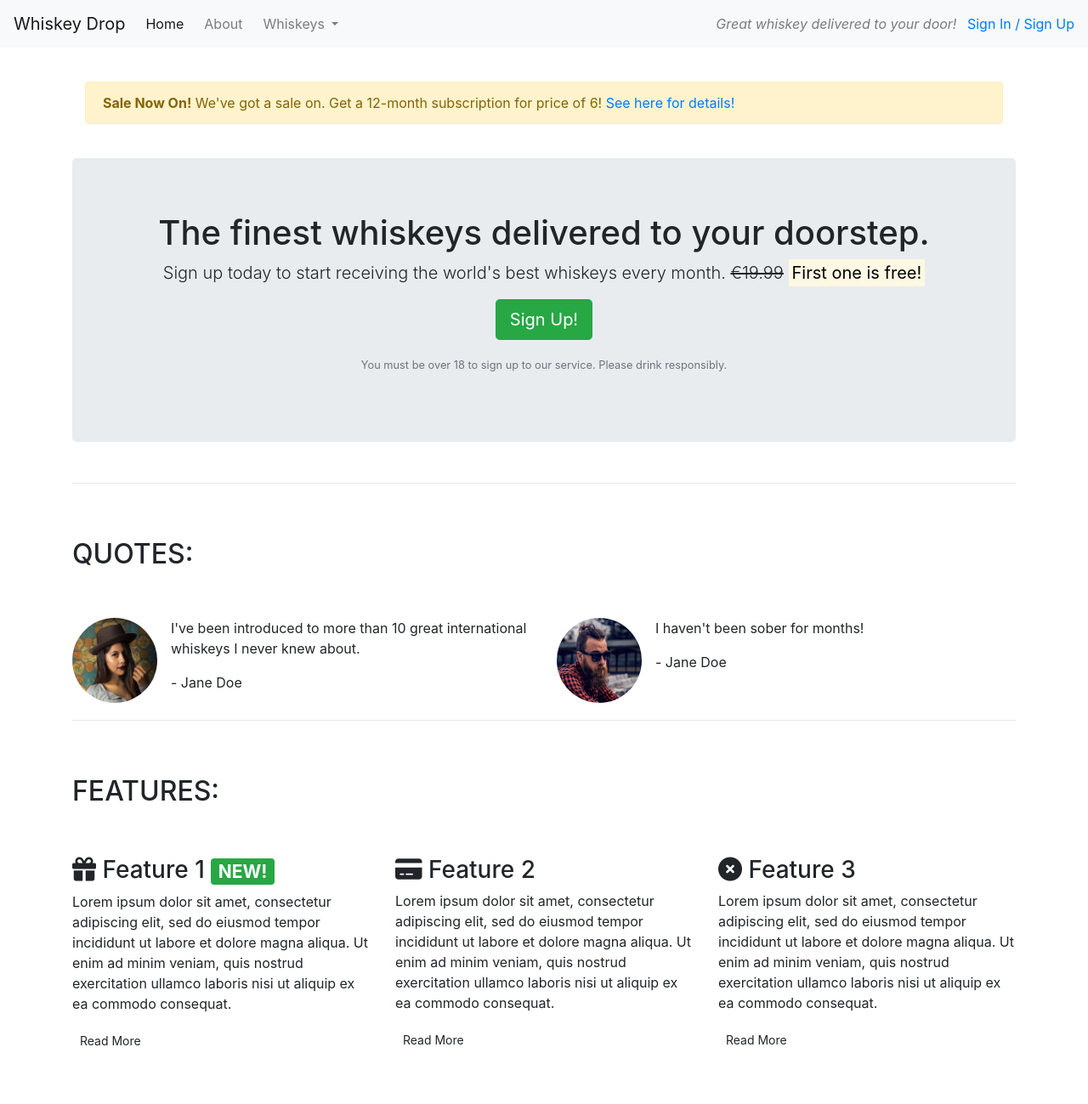
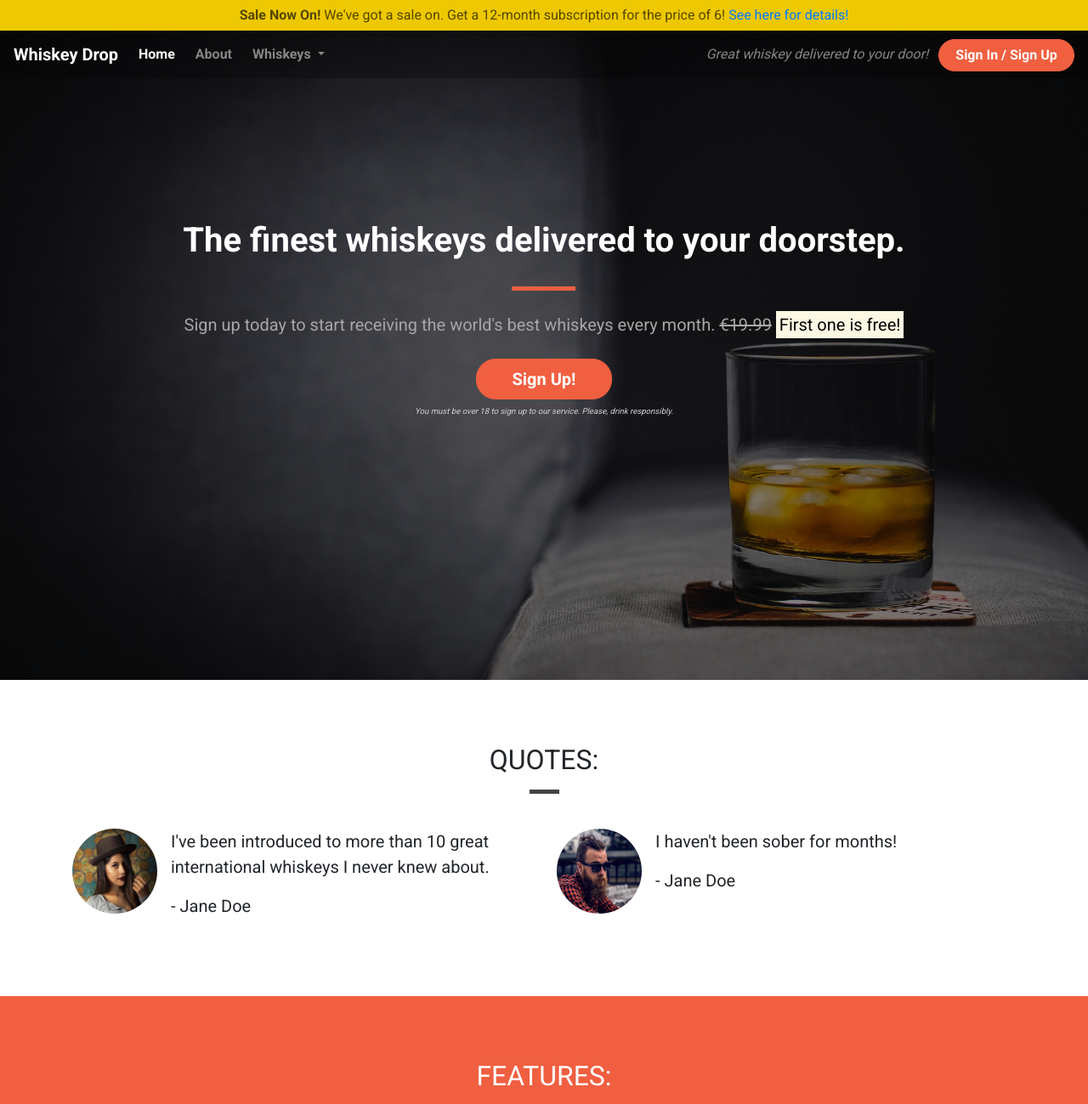
Before and after one commit to adnanmuhtadi/bootstrap, a plain HTML site: page index.html in a window 1280 px wide. Shown: the top 1299 px of the page at 85% size. Before the commit the page ends 1256 px from the top, so only its background shows below. Drawn offline with nearby package versions, Linux system fonts and the light colour scheme.

Commit message:
update for whiskey drop
updated all the files whiskey drop repos

```diff
--- /dev/null
+++ b/css/style.css
@@ -0,0 +1,202 @@
+body {
+    font-family: 'Roboto', sans-serif;
+}
+
+/* Containers */
+
+.container-wrapper {}
+
+.container-wrapper--red {
+    background-color: #f05f40;
+    color: white;
+}
+
+.alert-container {}
+
+.callout-container {
+    height: 100vh;
+
+    background: url('../images/whiskey-background.jpg') no-repeat bottom right fixed;
+    -webkit-background-size: cover;
+    -moz-background-size: cover;
+    -o-background-size: cover;
+    background-size: cover;
+
+    display: flex;
+    align-items: center;
+    justify-content: center;
+
+    position: relative;
+}
+
+.opaque-overlay {
+    position: absolute;
+    top: 0;
+    left: 0;
+    height: 100%;
+    width: 100%;
+    background-color: rgba(0, 0, 0, 0.5);
+}
+
+.content-container {
+    padding-top: 75px;
+    padding-bottom: 75px;
+}
+
+/* Navbar */
+
+.navalert-container {
+    position: absolute;
+    top: 0;
+    left: 0;
+    z-index: 1;
+    padding-left: 0;
+    padding-right: 0;
+}
+
+.navbar {
+    margin-bottom: 0;
+    width: 100%;
+    background-color: rgba(0, 0, 0, .25);
+    border: 0;
+}
+
+.navbar .navbar-toggler {
+    border: 0;
+}
+
+.navbar .navbar-brand {
+    font-weight: bold;
+}
+
+.navbar .navbar-nav a {
+    font-weight: bold;
+}
+
+
+/* Jumbotron */
+
+.jumbotron {
+    background-color: transparent;
+}
+
+.jumbotron h1 {
+    color: white;
+    font-weight: bold;
+    margin-bottom: 30px;
+    color: white;
+}
+
+.jumbotron .lead {
+    color: #a7a7a7;
+    margin: 25px 0;
+}
+
+.jumbotron small {
+    font-size: 60%;
+    font-style: italic;
+    color: #d0d0d0;
+}
+
+/* Block dividers */
+
+.block-divider {
+    width: 75px;
+    height: 5px;
+    border: 0;
+    background-color: #444;
+}
+
+.block-divider--orange {
+    background-color: #f05f40;
+}
+
+.block-divider--white {
+    background-color: white;
+}
+
+.block-divider--short {
+    width: 35px;
+}
+
+/* Buttons */
+
+.btn--cta {
+    font-weight: bold;
+    border-radius: 23px;
+    width: 160px;
+}
+
+.btn--red {
+    color: white;
+    background-color: #f05f40;
+    border-color: #f05f40;
+}
+
+.btn--red:hover,
+.btn--red:active,
+.btn--red:focus,
+.btn--red:active:focus {
+    background-color: #df4929;
+    border-color: #df4929;
+    color: white;
+}
+
+/* Alert */
+
+.alert-container .col-12 {
+    padding-left: 0;
+    padding-right: 0;
+    text-align: center;
+}
+
+.site-wide-alert {
+    color: #544600;
+    background-color: #eec802;
+    border-color: #eec802;
+    padding: 5px 15px;
+    margin-bottom: 0;
+    border: 1px solid transparent;
+    border-radius: 0;
+}
+
+/* Page Headers */
+
+.page-header {
+    margin-bottom: 0;
+    border-bottom: 0;
+    text-align: center;
+}
+
+.page-header h2 {
+    margin-top: 0;
+}
+
+/* Quotes */
+
+.quotes .page-header {
+    margin-bottom: 25px;
+}
+
+/* Features */
+
+.feature {
+    text-align: center;
+    margin-bottom: 40px;
+}
+
+.feature i {
+    margin-bottom: 20px;
+    font-size: 45px;
+    line-height: 45px;
+}
+
+.feature .btn {
+    background-color: white;
+    border-color: white;
+    border-radius: 15px;
+    min-width: 100px;
+    font-weight: bold;
+    margin-top: 10px;
+    color: #f05f40;
+}
--- a/index.html
+++ b/index.html
@@ -1,32 +1,34 @@
 <!DOCTYPE html>
-<html lang="en">
+<html lang="en-us">
 
 <head>
-
-    <meta charset="UTF-8">
+    <meta charset="utf-8">
+    <title>Whiskey Drop | Taste a new whiskey every month</title>
     <meta name="viewport" content="width=device-width, initial-scale=1.0">
-    <meta http-equiv="X-UA-Compatible" content="ie-edge">
-
-    <title>Whiskey Drop | Taste a new whiskey every month</title>
-
-    <!-- CDN from Bootstrap -->
-    <link rel="stylesheet" href="https://stackpath.bootstrapcdn.com/bootstrap/4.5.2/css/bootstrap.min.css" integrity="sha384-JcKb8q3iqJ61gNV9KGb8thSsNjpSL0n8PARn9HuZOnIxN0hoP+VmmDGMN5t9UJ0Z" crossorigin="anonymous">
-
-    <!-- CDN for Font Awesome -->
-    <script src="https://kit.fontawesome.com/9b32562ec0.js" crossorigin="anonymous"></script>
+    <link rel="stylesheet" href="https://maxcdn.bootstrapcdn.com/bootstrap/4.1.3/css/bootstrap.min.css">
+    <link rel="stylesheet" href="https://use.fontawesome.com/releases/v5.6.1/css/all.css" integrity="sha384-gfdkjb5BdAXd+lj+gudLWI+BXq4IuLW5IT+brZEZsLFm++aCMlF1V92rMkPaX4PP" crossorigin="anonymous">
+    <link href="https://fonts.googleapis.com/css?family=Roboto:400,700" rel="stylesheet">
+    <link rel="stylesheet" href="css/style.css" type="text/css" />
 </head>
 
 <body>
+    <div class="container-fluid navalert-container">
+        <div class="container-fluid alert-container">
+            <div class="row d-none d-sm-block">
+                <div class="col-12">
+                    <div class="site-wide-alert alert alert-warning">
+                        <strong>Sale Now On!</strong> We've got a sale on. Get a 12-month subscription for the price of 6! <a href="">See here for details!</a>
+                    </div>
+                </div>
+            </div>
+        </div>
+        <nav class="navbar navbar-dark navbar-expand-sm">
+            <a href="/" class="navbar-brand">Whiskey Drop</a>
 
-    <nav class="navbar navbar-light bg-light navbar-expand-sm">
-        <a href="/" class="navbar-brand"> Whiskey Drop </a>
-
-        <button class="navbar-toggler ml-auto" type="button" data-toggle="collapse" data-target="#navbarNavDropdown" aria-controls="navbarNavDropdown" aria-expanded="false" aria-label="Toggle Navigation">
-            <span class="navbar-toggler-icon"></span>
-        </button>
+            <button class="navbar-toggler ml-auto" type="button" data-toggle="collapse" data-target="#navbarNavDropdown" aria-controls="navbarNavDropdown" aria-expanded="false" aria-label="Toggle navigation">
+                <span class="navbar-toggler-icon"></span></button>
 
             <div class="collapse navbar-collapse" id="navbarNavDropdown">
-
                 <ul class="navbar-nav mr-auto">
                     <li class="active nav-item mr-2"><a class="nav-link" href="/">Home</a></li>
                     <li class="nav-item mr-2"><a class="nav-link" href="/about">About</a></li>
@@ -47,53 +49,50 @@
             </div>
             <div class="d-none d-md-block">
                 <p class="navbar-text my-auto mr-2"><i>Great whiskey delivered to your door!</i></p>
-            <a href="/login">Sign In / Sign Up</a>
+                <a href="/login" class="btn btn--cta btn--red">Sign In / Sign Up</a>
             </div>
         </nav>
-
-    <article class="container mt-3">
-        <div class="row d-none d-sm-inline">
-            <div class="col-12">
-                <div class="alert alert-warning">
-                    <strong>Sale Now On!</strong> We've got a sale on. Get a 12-month subscription for price of 6! <a href="">See here for details!</a>
     </div>
-            </div>
-        </div>
+    <div class="container-fluid callout-container">
         <!-- Callout -->
+        <div class="opaque-overlay">&nbsp;</div>
         <div class="row">
             <div class="col-12">
                 <section class="callout jumbotron text-center">
-                    <h1>The finest whiskeys delivered to your doorstep.</h1>
-                    <p class="lead">Sign up today to start receiving the world's best whiskeys every month. <s class="d-none d-sm-inline">€19.99</s>
-                        <span class="d-inline d-sm-none"><br>
-                        </span>
+                    <h1 class="jumbotron-header">The finest whiskeys delivered to your doorstep.</h1>
+                    <hr class="block-divider block-divider--orange">
+                    <p class="lead">Sign up today to start receiving the world's best whiskeys every month.
+                        <s class="d-none d-sm-inline">€19.99</s>
+                        <span class="d-inline d-sm-none"><br></span>
                         <strong><mark>First one is free!</mark></strong></p>
-                    <p><button class="btn btn-lg btn-success" data-toggle="modal" data-target="#signUpModal">Sign Up!</button></p>
-                    <p class="text-muted"><small>You must be over 18 to sign up to our service. Please drink responsibly.</small></p>
+                    <button class="btn btn-lg btn--cta btn--red" data-toggle="modal" data-target="#signUpModal">Sign Up!</button>
+                    <p class="text-muted"><small>You must be over 18 to sign up to our service. Please, drink responsibly.</small></p>
                 </section>
             </div>
         </div>
         <!-- /.callout -->
-        <hr>
+    </div>
 
     <!-- Quotes -->
+    <div class="container-wrapper">
+        <div class="container quotes-container content-container">
             <section class="quotes">
                 <div class="row">
-                <div class="col-12 my-5">
+                    <div class="col-12 page-header">
                         <h2 class="text-uppercase">Quotes:</h2>
+                        <hr class="block-divider block-divider--short">
                     </div>
                 </div>
                 <div class="row">
                     <div class="col-12 col-md-6">
-
                         <div class="media">
                             <div class="d-none d-sm-block">
-                            <img src="img/girl-image.png" class="rounded-circle mr-3" height="100px" width="100px">
+                                <img src="images/girl-image.png" class="rounded-circle mr-3" height=100 width=100>
                             </div>
                             <div class="media-body">
-                            <blockquote class="quote">
+                                <blockquote class="blockquote">
                                     <p>I've been introduced to more than 10 great international whiskeys I never knew about.</p>
-                                <p>- Jane Doe </p>
+                                    <p>- Jane Doe</p>
                                 </blockquote>
                             </div>
                         </div>
@@ -101,10 +100,10 @@
                     <div class="col-12 col-md-6">
                         <div class="media">
                             <div class="d-none d-sm-block">
-                            <img src="img/guy-image.png" class="rounded-circle mr-3" height="100px" width="100px">
+                                <img src="images/guy-image.png" class="rounded-circle mr-3" height=100 width=100>
                             </div>
                             <div class="media-body">
-                            <blockquote class="quote">
+                                <blockquote class="blockquote">
                                     <p>I haven't been sober for months!</p>
                                     <p>- Jane Doe</p>
                                 </blockquote>
@@ -114,47 +113,52 @@
                 </div>
             </section>
             <!-- /.quotes -->
-        <hr>
+        </div>
+    </div>
 
     <!-- Features -->
+    <div class="container-wrapper container-wrapper--red">
+        <div class="container features-container content-container">
             <section class="features">
                 <div class="row">
-                <div class="col-12 my-5">
+                    <div class="col-12 page-header">
                         <h2 class="text-uppercase">Features:</h2>
+                        <hr class="block-divider block-divider--short block-divider--white">
                     </div>
                 </div>
                 <div class="row">
                     <div class="col-12 col-md-6 col-lg-4">
                         <div class="feature">
-                        <h3><i class="fas fa-gift d-none d-sm-inline"></i> Feature 1 <span class="badge badge-success">NEW!</span></h3>
+                            <h3><i class="fas fa-gift d-none d-sm-block"></i> Feature 1 <span class="badge badge-success">NEW!</span></h3>
                             <p>Lorem ipsum dolor sit amet, consectetur adipiscing elit, sed do eiusmod tempor incididunt ut labore et dolore magna aliqua. Ut enim ad minim veniam, quis nostrud exercitation ullamco laboris nisi ut aliquip ex ea commodo consequat.</p>
-                        <p><a class="btn btn-sm btn-default" href="">Read More</a></p>
+                            <p><a class="btn btn-sm btn-light" href="">Read More</a></p>
                         </div>
                     </div>
                     <div class="col-12 col-md-6 col-lg-4">
                         <div class="feature">
-                        <h3><i class="fas fa-credit-card d-none d-sm-inline"></i> Feature 2</h3>
+                            <h3><i class="fas fa-credit-card d-none d-sm-block"></i> Feature 2</h3>
                             <p>Lorem ipsum dolor sit amet, consectetur adipiscing elit, sed do eiusmod tempor incididunt ut labore et dolore magna aliqua. Ut enim ad minim veniam, quis nostrud exercitation ullamco laboris nisi ut aliquip ex ea commodo consequat.</p>
-                        <p><a class="btn btn-sm btn-default" href="">Read More</a></p>
+                            <p><a class="btn btn-sm btn-light" href="">Read More</a></p>
                         </div>
                     </div>
                     <div class="col-12 d-md-none d-lg-block col-lg-4">
                         <div class="feature">
-                        <h3><i class="fas fa-times-circle d-none d-sm-inline"></i> Feature 3</h3>
+                            <h3><i class="fas fa-times-circle d-none d-sm-block"></i> Feature 3</h3>
                             <p>Lorem ipsum dolor sit amet, consectetur adipiscing elit, sed do eiusmod tempor incididunt ut labore et dolore magna aliqua. Ut enim ad minim veniam, quis nostrud exercitation ullamco laboris nisi ut aliquip ex ea commodo consequat.</p>
-                        <p><a class="btn btn-sm btn-default" href="">Read More</a></p>
+                            <p><a class="btn btn-sm btn-light" href="">Read More</a></p>
                         </div>
                     </div>
                 </div>
             </section>
             <!-- /.features -->
-    </article>
+        </div>
+    </div>
 
     <div class="modal" tabindex="-1" role="dialog" id="signUpModal">
-        <div class="modal-dialog">
+        <div class="modal-dialog" role="document">
             <div class="modal-content">
                 <div class="modal-header">
-                    <h5 class="modal-title">Sign Up To Whisky Drop!</h5>
+                    <h5 class="modal-title">Sign Up To Whiskey Drop!</h5>
                     <button type="button" class="close" data-dismiss="modal" aria-label="Close">
                         <span aria-hidden="true">&times;</span>
                     </button>
@@ -163,7 +167,7 @@
                     <form>
                         <div class="form-group">
                             <label for="exampleInputEmail1">Email address</label>
-                            <input type="email" class="form-control" id="exampleInputEmail1" aria-describedby="emailHelp">
+                            <input type="email" class="form-control" id="exampleInputEmail1" aria-describedby="emailHelp" placeholder="Enter email">
                             <small id="emailHelp" class="form-text text-muted">We'll never share your email with anyone else.</small>
                         </div>
                         <div class="form-group">
@@ -181,10 +185,9 @@
         </div>
     </div>
 
-    <script src="https://code.jquery.com/jquery-3.5.1.slim.min.js" integrity="sha384-DfXdz2htPH0lsSSs5nCTpuj/zy4C+OGpamoFVy38MVBnE+IbbVYUew+OrCXaRkfj" crossorigin="anonymous"></script>
-    <script src="https://cdn.jsdelivr.net/npm/popper.js@1.16.1/dist/umd/popper.min.js" integrity="sha384-9/reFTGAW83EW2RDu2S0VKaIzap3H66lZH81PoYlFhbGU+6BZp6G7niu735Sk7lN" crossorigin="anonymous"></script>
-    <script src="https://stackpath.bootstrapcdn.com/bootstrap/4.5.2/js/bootstrap.min.js" integrity="sha384-B4gt1jrGC7Jh4AgTPSdUtOBvfO8shuf57BaghqFfPlYxofvL8/KUEfYiJOMMV+rV" crossorigin="anonymous"></script>
-
+    <script src="https://code.jquery.com/jquery-3.3.1.slim.min.js" integrity="sha384-q8i/X+965DzO0rT7abK41JStQIAqVgRVzpbzo5smXKp4YfRvH+8abtTE1Pi6jizo" crossorigin="anonymous"></script>
+    <script src="https://cdnjs.cloudflare.com/ajax/libs/popper.js/1.14.3/umd/popper.min.js" integrity="sha384-ZMP7rVo3mIykV+2+9J3UJ46jBk0WLaUAdn689aCwoqbBJiSnjAK/l8WvCWPIPm49" crossorigin="anonymous"></script>
+    <script src="https://stackpath.bootstrapcdn.com/bootstrap/4.1.3/js/bootstrap.min.js" integrity="sha384-ChfqqxuZUCnJSK3+MXmPNIyE6ZbWh2IMqE241rYiqJxyMiZ6OW/JmZQ5stwEULTy" crossorigin="anonymous"></script>
 </body>
 
 </html>
```
Also changed, not shown: images/girl-image.png (renamed from img/girl-image.png), images/guy-image.png (renamed from img/guy-image.png), images/whiskey-background.jpg (added). Lines whose indentation alone changed are shown as unchanged.
